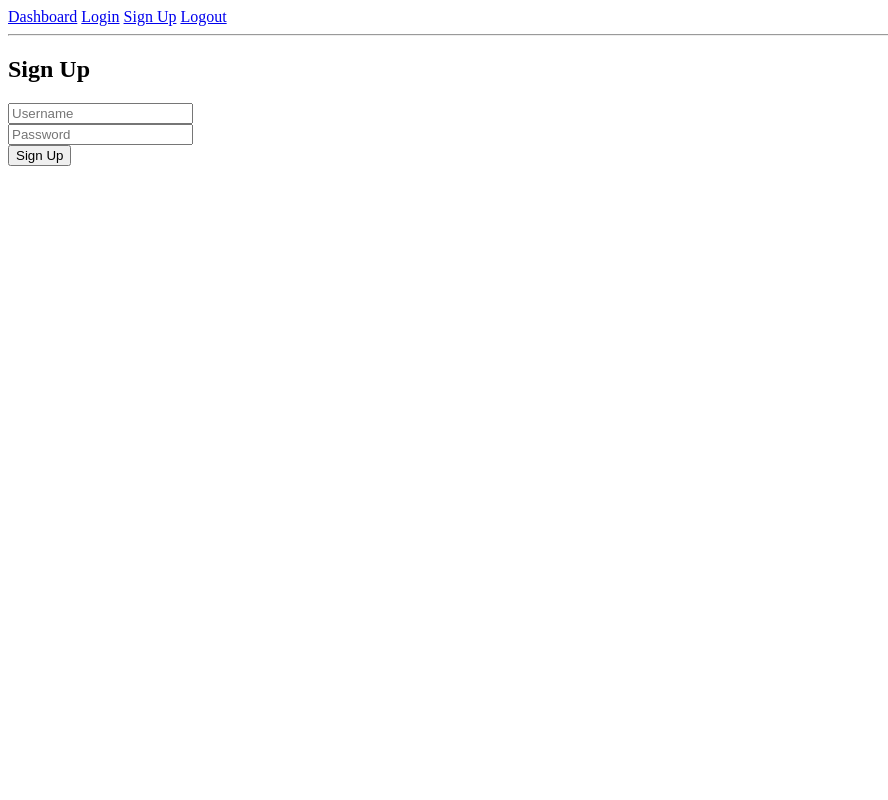
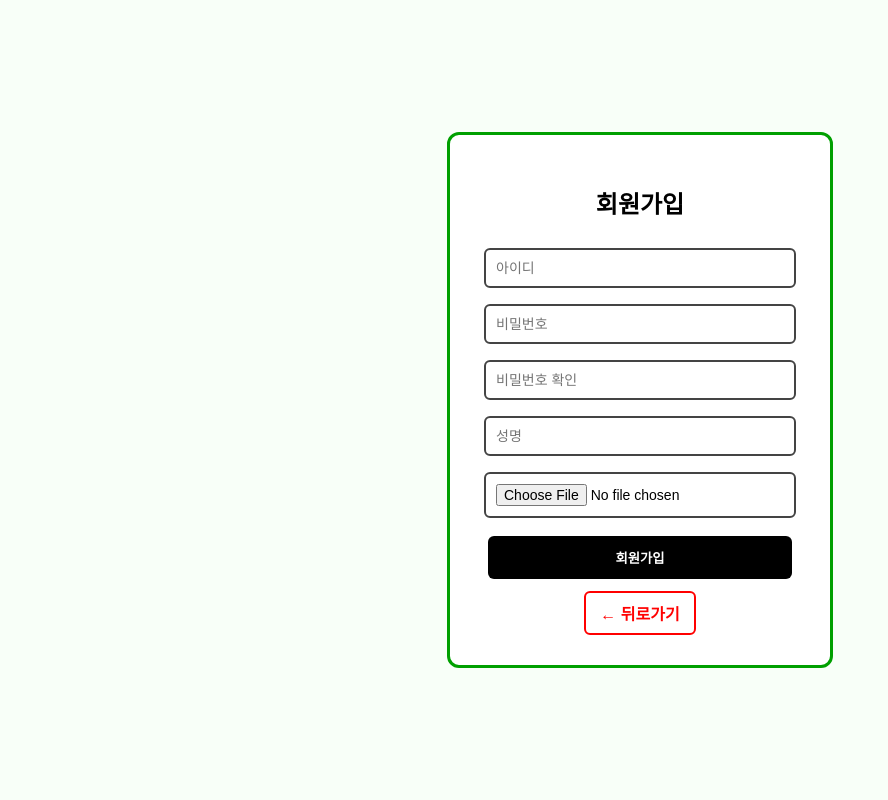
Before and after one commit to gimiseo/0weeks_team2, a Flask app: page /signup in a window 1280 px wide. Shown: the whole page, without its empty margins (0-888 px from the left). Run offline with Flask 3, Linux system fonts and the light colour scheme.

Commit message:
로그인 회원가입

```diff
--- /dev/null
+++ b/static/style.css
@@ -0,0 +1,65 @@
+body {
+    font-family: "Noto Sans KR", sans-serif;
+    background-color: #f8fff8;
+    display: flex;
+    justify-content: center;
+    align-items: center;
+    height: 100vh;
+    margin: 0;
+}
+
+.container {
+    background: white;
+    padding: 30px;
+    border: 3px solid #00a000;
+    border-radius: 12px;
+    width: 320px;
+    text-align: center;
+}
+
+.title {
+    font-size: 24px;
+    margin-bottom: 20px;
+}
+
+.form-box input {
+    width: 90%;
+    padding: 10px;
+    margin: 8px 0;
+    border: 2px solid #444;
+    border-radius: 6px;
+    font-size: 14px;
+}
+
+.btn {
+    width: 95%;
+    padding: 12px;
+    background: black;
+    color: white;
+    font-weight: bold;
+    border: none;
+    border-radius: 6px;
+    cursor: pointer;
+    margin-top: 10px;
+}
+
+.btn:hover {
+    background: #333;
+}
+
+.link-btn {
+    display: inline-block;
+    margin-top: 12px;
+    padding: 8px 14px;
+    background: #fff;
+    border: 2px solid red;
+    border-radius: 6px;
+    color: red;
+    font-weight: bold;
+    text-decoration: none;
+}
+
+.link-btn:hover {
+    background: red;
+    color: white;
+}
--- a/templates/base.html
+++ b/templates/base.html
@@ -1,17 +1,11 @@
 <!DOCTYPE html>
-<html lang="en">
+<html lang="ko">
 <head>
-  <meta charset="UTF-8">
-  <title>{% block title %}Flask JWT Auth{% endblock %}</title>
+    <meta charset="UTF-8">
+    <title>{% block title %}{% endblock %}</title>
+    <link rel="stylesheet" href="{{ url_for('static', filename='style.css') }}">
 </head>
 <body>
-  <nav>
-    <a href="{{ url_for('dashboard') }}">Dashboard</a>
-    <a href="{{ url_for('login') }}">Login</a>
-    <a href="{{ url_for('signup') }}">Sign Up</a>
-    <a href="{{ url_for('logout') }}">Logout</a>
-  </nav>
-  <hr>
-  {% block content %}{% endblock %}
+    {% block content %}{% endblock %}
 </body>
 </html>
--- a/templates/signup.html
+++ b/templates/signup.html
@@ -1,10 +1,19 @@
 {% extends "base.html" %}
-{% block title %}Sign Up{% endblock %}
+{% block title %}회원가입{% endblock %}
 {% block content %}
-<h2>Sign Up</h2>
-<form method="post">
-  <input type="text" name="username" placeholder="Username" required><br>
-  <input type="password" name="password" placeholder="Password" required><br>
-  <button type="submit">Sign Up</button>
-</form>
+<div class="container">
+    <h2 class="title">회원가입</h2>
+    <form method="post" class="form-box">
+        <input type="text" name="username" placeholder="아이디" required><br>
+        <input type="password" name="password" placeholder="비밀번호" required><br>
+        <input type="password" name="confirm_password" placeholder="비밀번호 확인" required><br>
+        <input type="text" name="nickname" placeholder="성명" required><br>
+
+        <!-- 프로필 이미지 업로드 -->
+        <input type="file" name="profile_img" accept="image/*"><br>
+
+        <button type="submit" class="btn">회원가입</button>
+    </form>
+    <a href="{{ url_for('login') }}" class="link-btn">← 뒤로가기</a>
+</div>
 {% endblock %}
```
Also changed, not shown: templates/login.html (+10 -7 lines).
